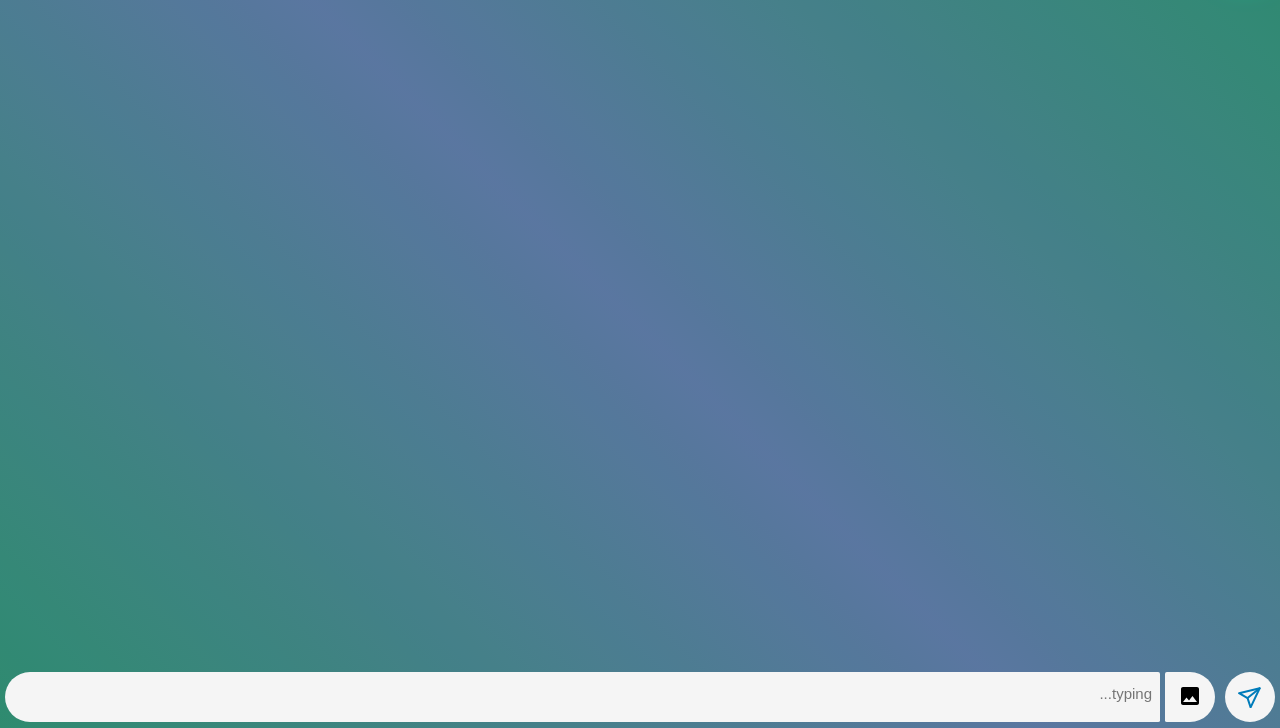
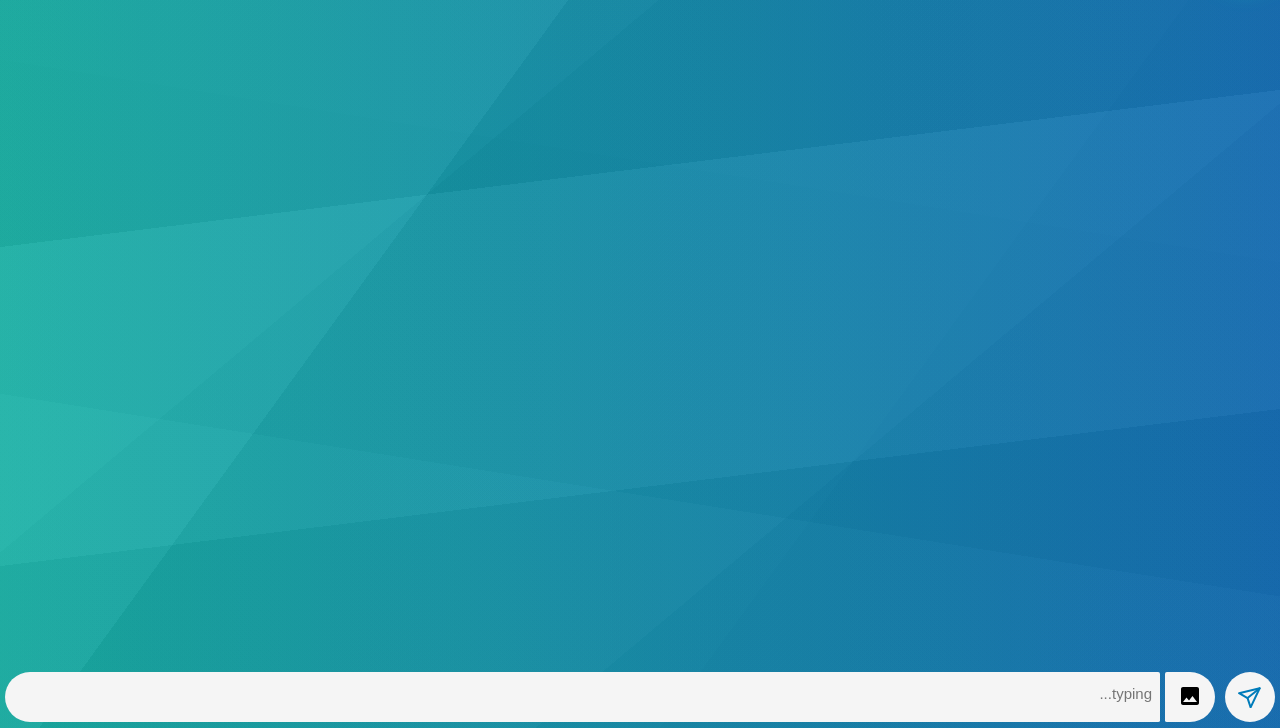
Before and after one commit to bhaeue1x/help-full, a website: page views/index.html in a window 1280 px wide. Shown: the part 72-800 px from the top of the page. Drawn offline with Linux system fonts and the light colour scheme.

Commit message:
Update index.html

```diff
--- a/views/index.html
+++ b/views/index.html
@@ -33,7 +33,7 @@
             max-height: 100vh;
             width: 100%;
             direction: rtl;
-            background: linear-gradient(45deg, rgba(0, 130, 91, 0.8), rgba(83, 118, 170, 0.9), rgba(0, 130, 91, 0.8));
+            background-image: linear-gradient(306deg, rgba(54, 54, 54, 0.05) 0%, rgba(54, 54, 54, 0.05) 33.333%, rgba(85, 85, 85, 0.05) 33.333%, rgba(85, 85, 85, 0.05) 66.666%, rgba(255, 255, 255, 0.05) 66.666%, rgba(255, 255, 255, 0.05) 99.999%), linear-gradient(353deg, rgba(81, 81, 81, 0.05) 0%, rgba(81, 81, 81, 0.05) 33.333%, rgba(238, 238, 238, 0.05) 33.333%, rgba(238, 238, 238, 0.05) 66.666%, rgba(32, 32, 32, 0.05) 66.666%, rgba(32, 32, 32, 0.05) 99.999%), linear-gradient(140deg, rgba(192, 192, 192, 0.05) 0%, rgba(192, 192, 192, 0.05) 33.333%, rgba(109, 109, 109, 0.05) 33.333%, rgba(109, 109, 109, 0.05) 66.666%, rgba(30, 30, 30, 0.05) 66.666%, rgba(30, 30, 30, 0.05) 99.999%), linear-gradient(189deg, rgba(77, 77, 77, 0.05) 0%, rgba(77, 77, 77, 0.05) 33.333%, rgba(55, 55, 55, 0.05) 33.333%, rgba(55, 55, 55, 0.05) 66.666%, rgba(145, 145, 145, 0.05) 66.666%, rgba(145, 145, 145, 0.05) 99.999%), linear-gradient(90deg, rgb(9, 201, 186), rgb(18, 131, 221));
         }
 
         header {
```
